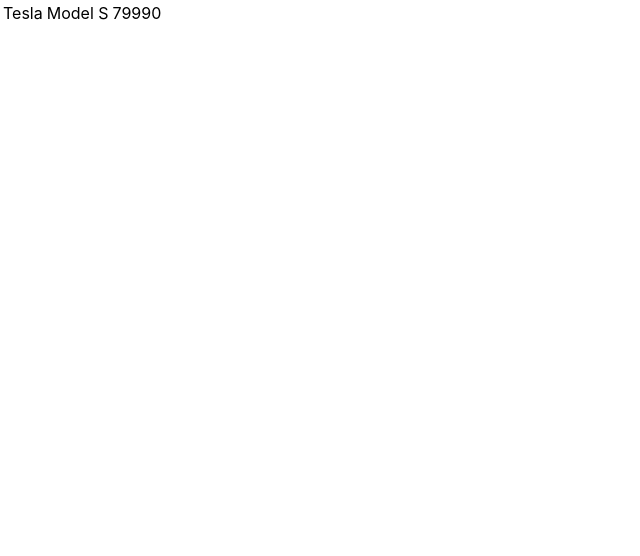
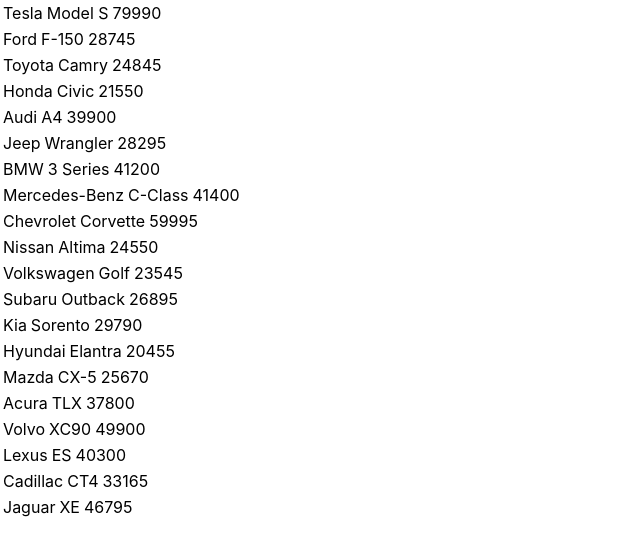
Before and after one commit to HamidM9/motorK, a React (Create React App) app: page / in a window 1280 px wide. Shown: the top 556 px of the page, without its empty margins (0-640 px from the left). Built offline with nearby package versions, Linux system fonts and the light colour scheme.

Commit message:
table on contents completed

```diff
--- a/src/App.js
+++ b/src/App.js
@@ -9,11 +9,29 @@
 function App() {
   return (
     <div className="App">
-      <Entry
-      make = {data[0].make}
-      model = {data[0].model}
-      price = {data[0].price}
-       />
+      <Entry make = {data[0].make} model = {data[0].model} price = {data[0].price} />
+      <Entry make = {data[1].make} model = {data[1].model} price = {data[1].price} />
+      <Entry make = {data[2].make} model = {data[2].model} price = {data[2].price} />
+      <Entry make = {data[3].make} model = {data[3].model} price = {data[3].price} />
+      <Entry make = {data[4].make} model = {data[4].model} price = {data[4].price} />
+      <Entry make = {data[5].make} model = {data[5].model} price = {data[5].price} />
+      <Entry make = {data[6].make} model = {data[6].model} price = {data[6].price} />
+      <Entry make = {data[7].make} model = {data[7].model} price = {data[7].price} />
+      <Entry make = {data[8].make} model = {data[8].model} price = {data[8].price} />
+      <Entry make = {data[9].make} model = {data[9].model} price = {data[9].price} />
+      <Entry make = {data[10].make} model = {data[10].model} price = {data[10].price} />
+      <Entry make = {data[11].make} model = {data[11].model} price = {data[11].price} />
+      <Entry make = {data[12].make} model = {data[12].model} price = {data[12].price} />
+      <Entry make = {data[13].make} model = {data[13].model} price = {data[13].price} />
+      <Entry make = {data[14].make} model = {data[14].model} price = {data[14].price} />
+      <Entry make = {data[15].make} model = {data[15].model} price = {data[15].price} />
+      <Entry make = {data[16].make} model = {data[16].model} price = {data[16].price} />
+      <Entry make = {data[17].make} model = {data[17].model} price = {data[17].price} />
+      <Entry make = {data[18].make} model = {data[18].model} price = {data[18].price} />
+      <Entry make = {data[19].make} model = {data[19].model} price = {data[19].price} />
+
+
+
 
     </div>
   );
```
